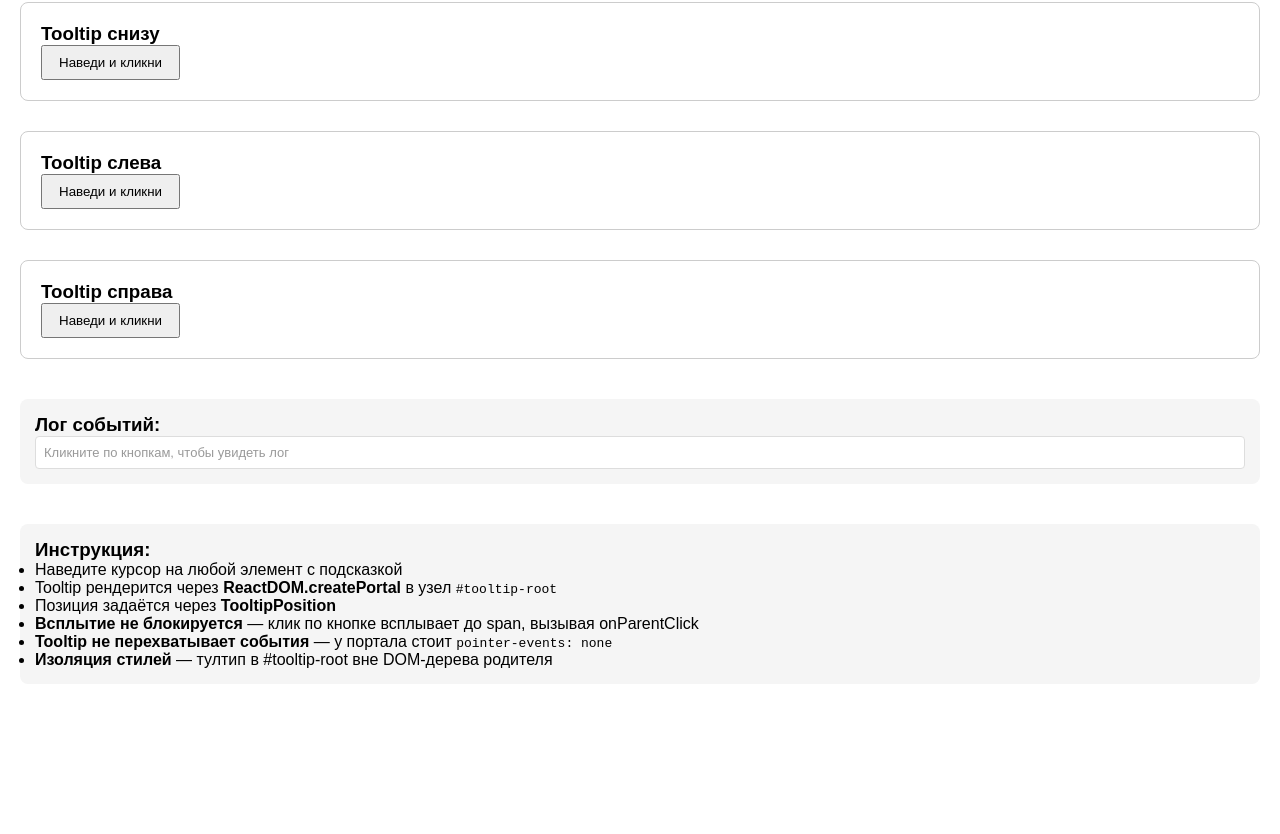
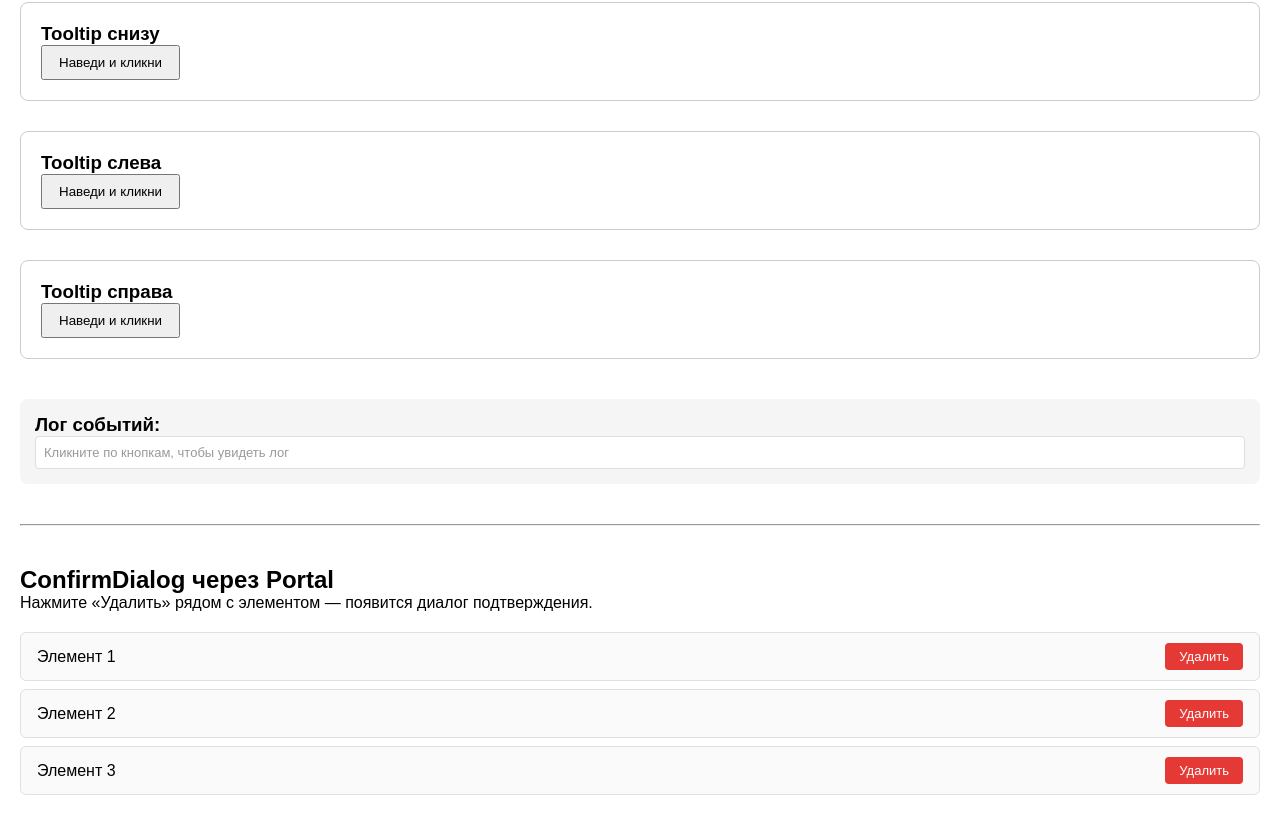
Before and after one commit to kominov/sber_univer, a React (Vite) app: page / in a window 1280 px wide. Shown: the part 894-1728 px from the top of the page. Before the commit the page ends 1598 px from the top, so only its background shows below. Built offline with nearby package versions, Linux system fonts and the light colour scheme.

Commit message:
добавление модального окна

```diff
--- a/index.html
+++ b/index.html
@@ -9,6 +9,7 @@
   <body>
     <div id="root"></div>
     <div id="tooltip-root"></div>
+    <div id="dialog-root"></div>
     <script type="module" src="/src/main.tsx"></script>
   </body>
 </html>
--- a/src/pages/portals-showcase/ui/PortalShowcase.tsx
+++ b/src/pages/portals-showcase/ui/PortalShowcase.tsx
@@ -1,26 +1,17 @@
+import { ConfirmDialogDemo } from 'widgets/confirmDialogDemo';
 import { TooltipDemo } from 'widgets/tooltipDemo';
 import { TooltipEventsDemo } from 'widgets/tooltipEventsDemo';
 
 export const PortalShowcase = () => {
   return (
     <div style={{ padding: '20px', fontFamily: 'Arial, sans-serif' }}>
-      <h1>Пример использования Tooltip через Portal</h1>
-      <p>Наведите курсор на элементы ниже, чтобы увидеть подсказки.</p>
+      <h1>Пример использования Portal</h1>
+      <p>Демонстрация Tooltip и ConfirmDialog через ReactDOM.createPortal.</p>
 
       <TooltipDemo />
       <TooltipEventsDemo />
+      <ConfirmDialogDemo />
 
-      <div style={{ marginTop: '40px', padding: '15px', backgroundColor: '#f5f5f5', borderRadius: '8px' }}>
-        <h3>Инструкция:</h3>
-        <ul>
-          <li>Наведите курсор на любой элемент с подсказкой</li>
-          <li>Tooltip рендерится через <strong>ReactDOM.createPortal</strong> в узел <code>#tooltip-root</code></li>
-          <li>Позиция задаётся через <strong>TooltipPosition</strong></li>
-          <li><strong>Всплытие не блокируется</strong> — клик по кнопке всплывает до span, вызывая onParentClick</li>
-          <li><strong>Tooltip не перехватывает события</strong> — у портала стоит <code>pointer-events: none</code></li>
-          <li><strong>Изоляция стилей</strong> — тултип в #tooltip-root вне DOM-дерева родителя</li>
-        </ul>
-      </div>
     </div>
   );
 };
--- /dev/null
+++ b/src/shared/ui/ConfirmDialog/index.ts
@@ -0,0 +1,2 @@
+export { ConfirmDialog } from './ui/ConfirmDialog';
+export { showConfirmDialog } from './ui/showConfirmDialog';
--- /dev/null
+++ b/src/shared/ui/ConfirmDialog/ui/ConfirmDialog.module.css
@@ -0,0 +1,53 @@
+.overlay {
+  position: fixed;
+  inset: 0;
+  background: rgba(0, 0, 0, 0.4);
+  display: flex;
+  align-items: center;
+  justify-content: center;
+  z-index: 10000;
+}
+
+.dialog {
+  background: #fff;
+  border-radius: 8px;
+  padding: 24px;
+  min-width: 320px;
+  box-shadow: 0 4px 20px rgba(0, 0, 0, 0.2);
+  font-family: Arial, sans-serif;
+}
+
+.title {
+  margin: 0;
+  font-size: 18px;
+}
+
+.description {
+  margin: 12px 0 0;
+  font-size: 14px;
+  color: #555;
+}
+
+.buttonRow {
+  display: flex;
+  justify-content: flex-end;
+  gap: 8px;
+  margin-top: 20px;
+}
+
+.cancelButton {
+  padding: 8px 16px;
+  cursor: pointer;
+  border: 1px solid #ccc;
+  border-radius: 4px;
+  background: #fff;
+}
+
+.confirmButton {
+  padding: 8px 16px;
+  cursor: pointer;
+  border: none;
+  border-radius: 4px;
+  background: #e53935;
+  color: #fff;
+}
--- /dev/null
+++ b/src/shared/ui/ConfirmDialog/ui/ConfirmDialog.tsx
@@ -0,0 +1,41 @@
+import { type ReactNode } from 'react';
+import { createPortal } from 'react-dom';
+import styles from './ConfirmDialog.module.css';
+
+interface ConfirmDialogProps {
+  open: boolean;
+  title: string;
+  description: string;
+  onConfirm: () => void;
+  onCancel: () => void;
+  children?: ReactNode;
+}
+
+export function ConfirmDialog({ open, title, description, onConfirm, onCancel, children }: ConfirmDialogProps) {
+  const root = document.getElementById('dialog-root');
+
+  if (!open || !root) return <>{children}</>;
+
+  return (
+    <>
+      {children}
+      {createPortal(
+        <div className={styles.overlay} onClick={onCancel}>
+          <div className={styles.dialog} onClick={(e) => e.stopPropagation()}>
+            <h2 className={styles.title}>{title}</h2>
+            <p className={styles.description}>{description}</p>
+            <div className={styles.buttonRow}>
+              <button className={styles.cancelButton} onClick={onCancel}>
+                Отмена
+              </button>
+              <button className={styles.confirmButton} onClick={onConfirm}>
+                Подтвердить
+              </button>
+            </div>
+          </div>
+        </div>,
+        root,
+      )}
+    </>
+  );
+}
--- /dev/null
+++ b/src/shared/ui/ConfirmDialog/ui/showConfirmDialog.tsx
@@ -0,0 +1,52 @@
+import { createRoot, type Root } from 'react-dom/client';
+import { ConfirmDialog } from './ConfirmDialog';
+
+interface ConfirmDialogOptions {
+  title: string;
+  description: string;
+}
+
+export function showConfirmDialog({ title, description }: ConfirmDialogOptions): Promise<boolean> {
+  return new Promise((resolve) => {
+    const container = document.createElement('div');
+    const rootEl = document.getElementById('dialog-root');
+    if (!rootEl) {
+      resolve(false);
+      return;
+    }
+    rootEl.appendChild(container);
+
+    let root: Root | null = null;
+
+    const cleanup = () => {
+      if (root) {
+        root.unmount();
+        root = null;
+      }
+      if (container.parentNode) {
+        container.parentNode.removeChild(container);
+      }
+    };
+
+    const handleConfirm = () => {
+      cleanup();
+      resolve(true);
+    };
+
+    const handleCancel = () => {
+      cleanup();
+      resolve(false);
+    };
+
+    root = createRoot(container);
+    root.render(
+      <ConfirmDialog
+        open
+        title={title}
+        description={description}
+        onConfirm={handleConfirm}
+        onCancel={handleCancel}
+      />,
+    );
+  });
+}
--- /dev/null
+++ b/src/widgets/confirmDialogDemo/index.ts
@@ -0,0 +1 @@
+export { ConfirmDialogDemo } from './ui/ConfirmDialogDemo';
--- /dev/null
+++ b/src/widgets/confirmDialogDemo/ui/ConfirmDialogDemo.tsx
@@ -0,0 +1,75 @@
+import { useState } from 'react';
+import { showConfirmDialog } from 'shared/ui/ConfirmDialog';
+
+export function ConfirmDialogDemo() {
+  const [items, setItems] = useState(['Элемент 1', 'Элемент 2', 'Элемент 3']);
+  const [log, setLog] = useState<string[]>([]);
+
+  const handleDelete = async (item: string) => {
+    const confirmed = await showConfirmDialog({
+      title: 'Удалить элемент?',
+      description: `Вы уверены, что хотите удалить «${item}»? Это действие необратимо.`,
+    });
+
+    if (confirmed) {
+      setItems((prev) => prev.filter((i) => i !== item));
+      setLog((prev) => [...prev, `Удалён: ${item}`]);
+    } else {
+      setLog((prev) => [...prev, `Отменено удаление: ${item}`]);
+    }
+  };
+
+  return (
+    <div>
+      <hr style={{ margin: '40px 0' }} />
+
+      <h2>ConfirmDialog через Portal</h2>
+      <p>Нажмите «Удалить» рядом с элементом — появится диалог подтверждения.</p>
+
+      <div style={{ margin: '20px 0' }}>
+        {items.map((item) => (
+          <div
+            key={item}
+            style={{
+              display: 'flex',
+              alignItems: 'center',
+              justifyContent: 'space-between',
+              padding: '10px 16px',
+              marginBottom: 8,
+              border: '1px solid #e0e0e0',
+              borderRadius: 6,
+              background: '#fafafa',
+            }}
+          >
+            <span>{item}</span>
+            <button
+              style={{
+                padding: '6px 14px',
+                cursor: 'pointer',
+                border: 'none',
+                borderRadius: 4,
+                background: '#e53935',
+                color: '#fff',
+                fontSize: 13,
+              }}
+              onClick={() => handleDelete(item)}
+            >
+              Удалить
+            </button>
+          </div>
+        ))}
+      </div>
+
+      {log.length > 0 && (
+        <div style={{ marginTop: 20, padding: 15, backgroundColor: '#f5f5f5', borderRadius: 8 }}>
+          <h3>Лог действий:</h3>
+          <div style={{ maxHeight: 150, overflowY: 'auto', background: '#fff', border: '1px solid #ddd', borderRadius: 4, padding: 8, fontSize: 13 }}>
+            {log.map((msg, i) => (
+              <div key={i} style={{ padding: '2px 0' }}>{msg}</div>
+            ))}
+          </div>
+        </div>
+      )}
+    </div>
+  );
+}
```
